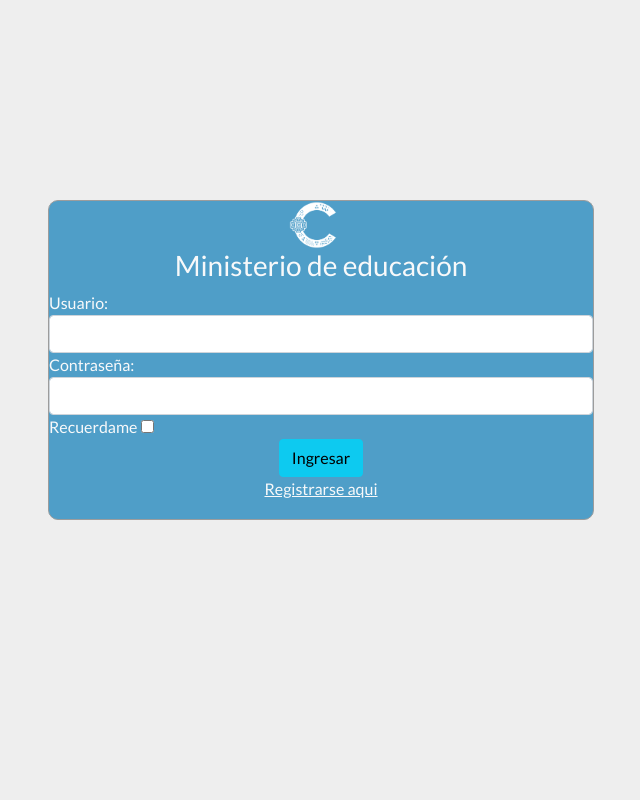
After one commit to natyluna/Project-Ministry-Internship, a PHP site: page /view/login/index.php in a window 1280 px wide. The commit adds this page. Shown: the whole page, without its empty margins (319-959 px from the left). Run offline with PHP 8.4, Linux system fonts and the light colour scheme; some libraries are stand-ins or nearby versions.

Commit message:
subiendo login

```diff
--- a/view/layout/links.php
+++ b/view/layout/links.php
@@ -6,7 +6,7 @@
     <script src="https://kit.fontawesome.com/666a511cb5.js" crossorigin="anonymous"></script>
 
     <!-- OUR STYLE -->
-    <link rel="stylesheet" href="view/assets/css/style.css">
+    <link rel="stylesheet" href="../assets/css/style.css">
 
     <!-- ANIMACIONES -->
     <link rel="stylesheet" href="https://cdnjs.cloudflare.com/ajax/libs/animate.css/4.1.1/animate.min.css"/>
--- /dev/null
+++ b/view/login/index.php
@@ -0,0 +1,42 @@
+
+
+<?php include('../layout/links.php') ?>
+
+<?php $ministerio="Ministerio de educación"; ?>
+<body class="body-login">
+    <div id="login">
+        <div class="container">
+            <div id="login-row" class="row justify-content-center align-items-center">
+                <div id="login-column" class="col-md-6">
+                    <div id="login-box" class="col-md-16">
+                        <form id="login-form" class="form" action="" method="post">
+                            <div class="text-center">
+                            <img class="me-3 justify-content-center" src="../assets/img/princicon.png" alt="" width="48" height="48">
+                            </div>
+                            <h3 class="text-center text-light"><?php echo "$ministerio";  ?></h3>
+                            <div class="form-group">
+                                <label for="username" class="text-light">Usuario:</label><br>
+                                <input type="text" name="username" id="username" class="form-control">
+                            </div>
+                            <div class="form-group">
+                                <label for="password" class="text-light">Contraseña:</label><br>
+                                <input type="text" name="password" id="password" class="form-control">
+                            </div>
+                            <div class="form-group ">
+                                <label for="remember-me" class="text-light "><span>Recuerdame</span> <span><input id="remember-me" name="remember-me" type="checkbox"></span></label><br>
+                            </div>
+                            <div class="text-center">
+                            <input type="submit" name="submit" class="btn btn-info btn-md btn-block " value="Ingresar">
+                            </div>
+                            <div id="register-link" class="text-center">
+                                <a href="#" class="text-light ">Registrarse aqui</a>
+                            </div>
+                        </form>
+                    </div>
+                </div>
+            </div>
+        </div>
+    </div>
+</body>
+
+<?php include('../layout/footer.php') ?>
```
